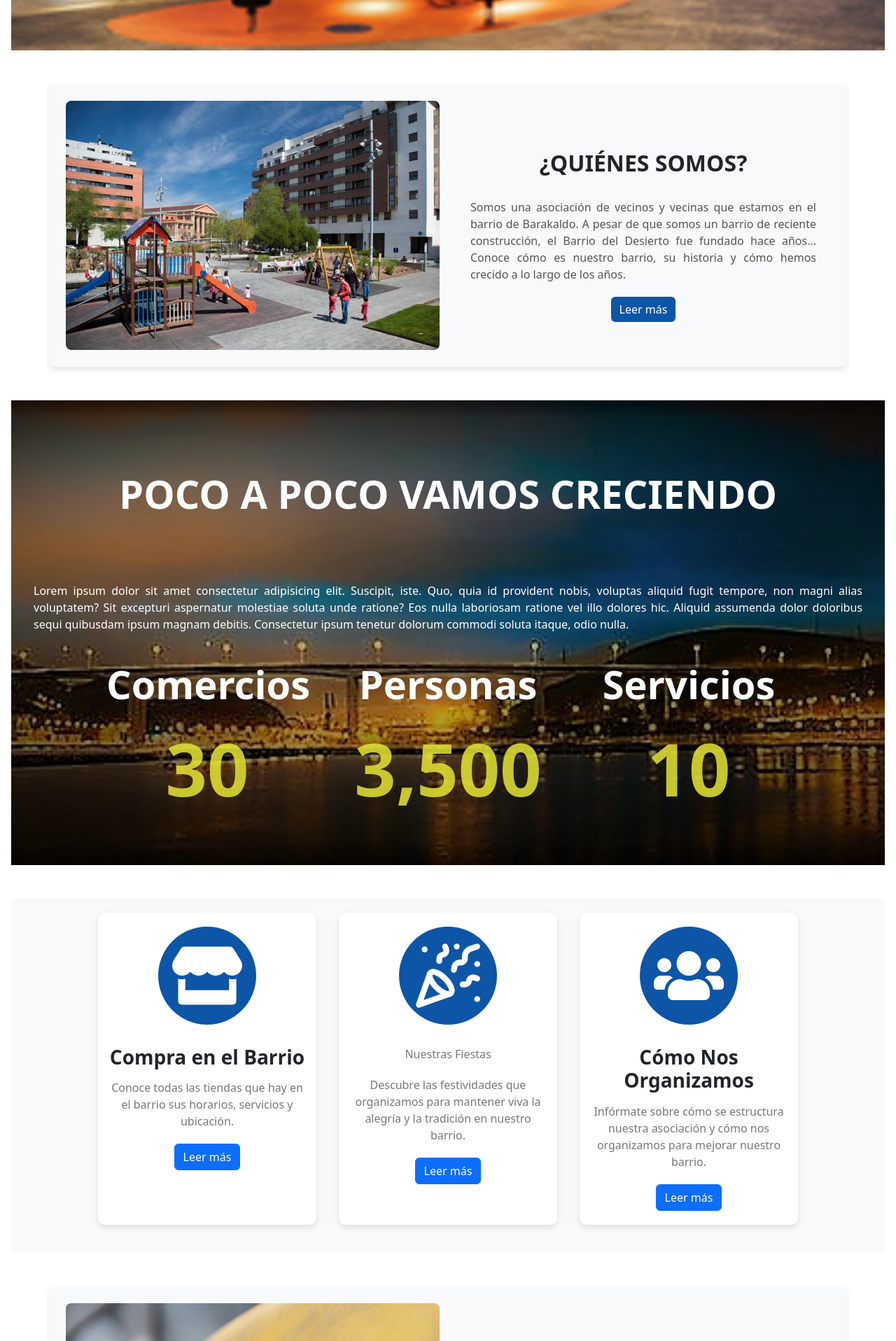
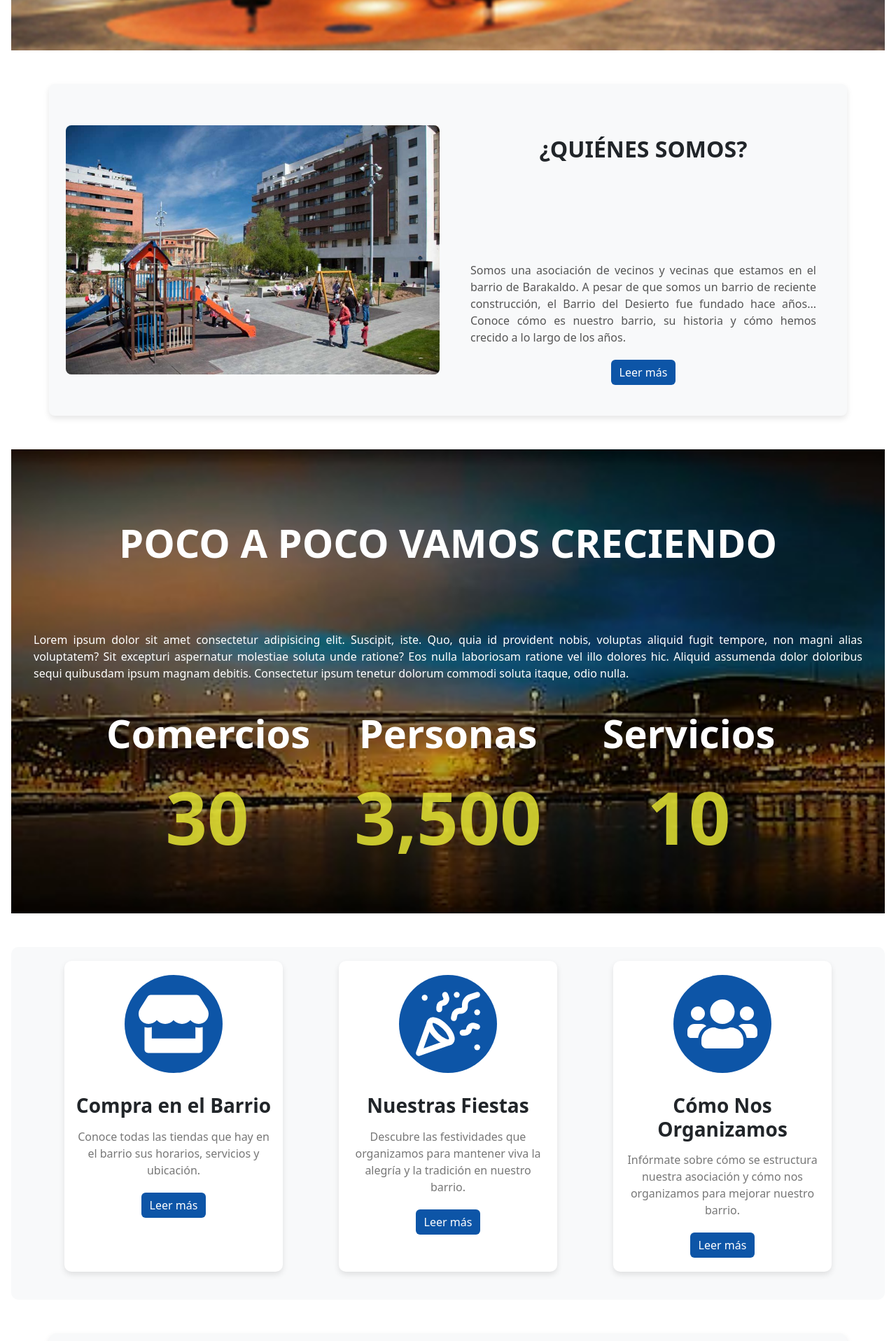
Before and after one commit to vickypineli/desertu.react, a React (Vite) app: page / in a window 1280 px wide. Shown: the part 700-2616 px from the top of the page at 70% size. Built offline with nearby package versions, Linux system fonts and the light colour scheme.

Commit message:
Correct styles and add animation in AboutBox

```diff
--- a/package.json
+++ b/package.json
@@ -17,6 +17,7 @@
     "react-countup": "^6.5.3",
     "react-dom": "^18.2.0",
     "react-icons": "^5.3.0",
+    "react-intersection-observer": "^9.13.1",
     "react-router-dom": "^6.26.2"
   },
   "devDependencies": {
--- a/src/components/aboutBox/AboutBox.css
+++ b/src/components/aboutBox/AboutBox.css
@@ -1,12 +1,16 @@
 /* src/components/AboutBox.css */
+
 .about-box {
   background: #f8f9fa; /* Fondo claro */
   border-radius: 8px;
   box-shadow: 0 4px 8px rgba(0, 0, 0, 0.1); /* Sombra para darle un efecto de profundidad */
+  overflow: hidden;
 }
 
 .about-box-image img {
   border-radius: 8px;
+  width: 100%;
+  height: auto;
 }
 
 .about-box-content {
@@ -15,7 +19,7 @@
 
 .about-box-content h2 {
   margin-top: 30px;
-    margin-bottom: -90px;
+  margin-bottom: 20px;
   font-weight: bold;
   text-transform: uppercase;
 }
@@ -28,10 +32,29 @@
 }
 
 .about-box-content .btn-primary {
-    background-color: #0d55a7; /* Personalización del color del botón */
+  background-color: #0d55a7;
   border: none;
 }
 
 .about-box-content .btn-primary:hover {
-    background-color: #0a3e7c; /* Color cuando se pasa el ratón por encima */
+  background-color: #fff;
+  border: 1px solid #0a3e7c;
+  color: #0a3e7c;
 }
+
+/* Animaciones para las columnas */
+.animate-from-left,
+.animate-from-right {
+  opacity: 0; /* Inicialmente oculto */
+  transform: translateX(-50px); /* Posición inicial fuera de vista */
+  transition: opacity 1s ease-out, transform 1s ease-out;
+}
+
+.animate-from-right {
+  transform: translateX(50px); /* Posición inicial fuera de vista por la derecha */
+}
+
+.animate-in {
+  opacity: 1; /* Hace visible la caja */
+  transform: translateX(0); /* Regresa la caja a su posición normal */
+}
--- a/src/components/aboutBox/AboutBox.jsx
+++ b/src/components/aboutBox/AboutBox.jsx
@@ -1,14 +1,32 @@
 // src/components/AboutBox.jsx
+import { useInView } from 'react-intersection-observer';
 import { Container, Row, Col } from 'react-bootstrap';
 import { Link } from 'react-router-dom';
 import './AboutBox.css';
 
 const AboutBox = () => {
+  // Hook para saber cuándo el contenedor está visible
+  const { ref, inView } = useInView({
+    triggerOnce: true, // Solo se activa una vez cuando el componente está en vista
+    threshold: 0.2, // Solo el 20% del componente necesita estar visible para activar la animación
+  });
+
+  // Log para saber si el contenedor está en vista
+  if (inView) {
+    console.log('AboutBox está ahora en vista.');
+  }
+
   return (
-    <Container className="about-box my-5 p-4">
+    <Container
+      ref={ref}
+      className={`about-box my-5 p-4 ${inView ? 'in-view' : ''}`} // Añadir clase 'in-view' cuando el contenedor es visible
+    >
       <Row className="align-items-center">
         {/* Caja izquierda: Imagen */}
-        <Col md={6} className="about-box-image">
+        <Col
+          md={6}
+          className={`about-box-image animate-from-left ${inView ? 'animate-in' : ''}`}
+        >
           <img
             src="/assets/plaza-desierto3.jpg" // Reemplaza con la ruta correcta de la imagen
             alt="Imagen del Barrio"
@@ -17,13 +35,15 @@ const AboutBox = () => {
         </Col>
 
         {/* Caja derecha: Título, texto y botón */}
-        <Col md={6} className="about-box-content">
+        <Col
+          md={6}
+          className={`about-box-content animate-from-right ${inView ? 'animate-in' : ''}`}
+        >
           <h2>¿Quiénes somos?</h2>
           <p>
             Somos una asociación de vecinos y vecinas que estamos en el barrio de Barakaldo.
             A pesar de que somos un barrio de reciente construcción, el Barrio del Desierto
-            fue fundado hace años...
-            Conoce cómo es nuestro barrio, su historia y cómo hemos crecido a lo largo de los años.
+            fue fundado hace años... Conoce cómo es nuestro barrio, su historia y cómo hemos crecido a lo largo de los años.
           </p>
           <Link to="/about">
             <button className="btn btn-primary">Leer más</button>
--- a/src/components/contactSection/ContactSection.css
+++ b/src/components/contactSection/ContactSection.css
@@ -31,5 +31,7 @@
   }
 
   .contact-section .btn-primary:hover {
-    background-color: #0b4792; /* Color más oscuro en hover */
+    background-color: #fff;
+    border: 1px solid #0a3e7c;
+    color: #0a3e7c;
   }
--- a/src/components/footer/Footer.jsx
+++ b/src/components/footer/Footer.jsx
@@ -1,16 +1,12 @@
 // src/components/footer/Footer.jsx
-// import React from 'react';
-import './Footer.css'; // Importa los estilos del componente
+
+import './Footer.css';
 
 function Footer() {
   return (
-    <footer className="footer bg-primary">
+    <footer className="footer">
       <div className="container-fluid">
         <div className="row text-center">
-          {/* <div className="col-md-4 text-center text-md-start">
-            <h5>Sobre Nosotros</h5>
-            <p>Información sobre la asociación Desertu Berria y nuestras actividades.</p>
-          </div> */}
           <div className="col-md-6 text-center">
             <h5>Contacto</h5>
             <p>Email: kaixo@desertuberria.com</p>
--- a/src/components/infoSection/InfoSection.css
+++ b/src/components/infoSection/InfoSection.css
@@ -7,15 +7,15 @@
   }
 
   .info-box {
-    margin-bottom: 20px;
+    margin: 20px 40px;
     padding: 20px;
     background-color: white; /* Fondo de cada caja */
     border-radius: 10px;
     box-shadow: 0 4px 8px rgba(0, 0, 0, 0.1); /* Sombra suave */
-    transition: transform 0.3s ease-in-out;
+    transition: transform 0.5s ease;
   }
 
-  .info-box:hover {
+   .info-box:hover {
     transform: translateY(-5px); /* Efecto de elevación al pasar el mouse */
   }
 
@@ -37,11 +37,14 @@
     margin: 15px 0 20px;
   }
 
-  .btn-primary {
+  .info-box .btn-primary {
     background-color: #0d55a7;
     border: none;
   }
 
-  .btn-primary:hover {
-    background-color: #0b4792;
+  .info-box .btn-primary:hover {
+    background-color: #fff;
+    border: 1px solid #0a3e7c;
+    color: #0a3e7c;
+    /* transition: transform 0.5s ease-in-out; */
   }
--- a/src/components/infoSection/InfoSection.jsx
+++ b/src/components/infoSection/InfoSection.jsx
@@ -1,4 +1,4 @@
-import { Container, Row, Col, Button } from 'react-bootstrap';
+import { Container, Row, Col } from 'react-bootstrap';
 import { Link } from 'react-router-dom';
 import { FaStore, FaUsers } from 'react-icons/fa';
 import { LuPartyPopper } from "react-icons/lu";
@@ -10,38 +10,38 @@ const InfoSection = () => {
 <Container fluid className="info-boxes-section my-5">
     <Row className="justify-content-center text-center">
         {/* Primera caja: El Barrio */}
-        <Col md={3} className="info-box mx-3">
+        <Col md={3} className="info-box ">
           <div className="info-icon">
             <FaStore size={100} />
           </div>
           <h3>Compra en el Barrio</h3>
           <p>Conoce todas las tiendas que hay en el barrio sus horarios, servicios y ubicación.</p>
           <Link to="/about-barrio">
-            <Button variant="primary">Leer más</Button>
+          <button className="btn btn-primary">Leer más</button>
           </Link>
         </Col>
 
         {/* Segunda caja: Nuestras Fiestas */}
-        <Col md={3} className="info-box mx-3">
+        <Col md={3} className="info-box ">
           <div className="info-icon">
             <LuPartyPopper  size={100} />
           </div>
-          <p>Nuestras Fiestas</p>
+          <h3>Nuestras Fiestas</h3>
           <p>Descubre las festividades que organizamos para mantener viva la alegría y la tradición en nuestro barrio.</p>
           <Link to="/about-fiestas">
-            <Button variant="primary">Leer más</Button>
+            <button className="btn btn-primary">Leer más</button>
           </Link>
         </Col>
 
         {/* Tercera caja: Cómo Nos Organizamos */}
-        <Col md={3} className="info-box mx-3">
+        <Col md={3} className="info-box ">
           <div className="info-icon">
             <FaUsers size={100} />
           </div>
           <h3>Cómo Nos Organizamos</h3>
           <p>Infórmate sobre cómo se estructura nuestra asociación y cómo nos organizamos para mejorar nuestro barrio.</p>
           <Link to="/about-organizacion">
-            <Button variant="primary">Leer más</Button>
+          <button className="btn btn-primary">Leer más</button>
           </Link>
         </Col>
       </Row>
```
Also changed, not shown: 1 other file (tests, documents, lock files or other folders). Lines whose indentation alone changed are shown as unchanged.
